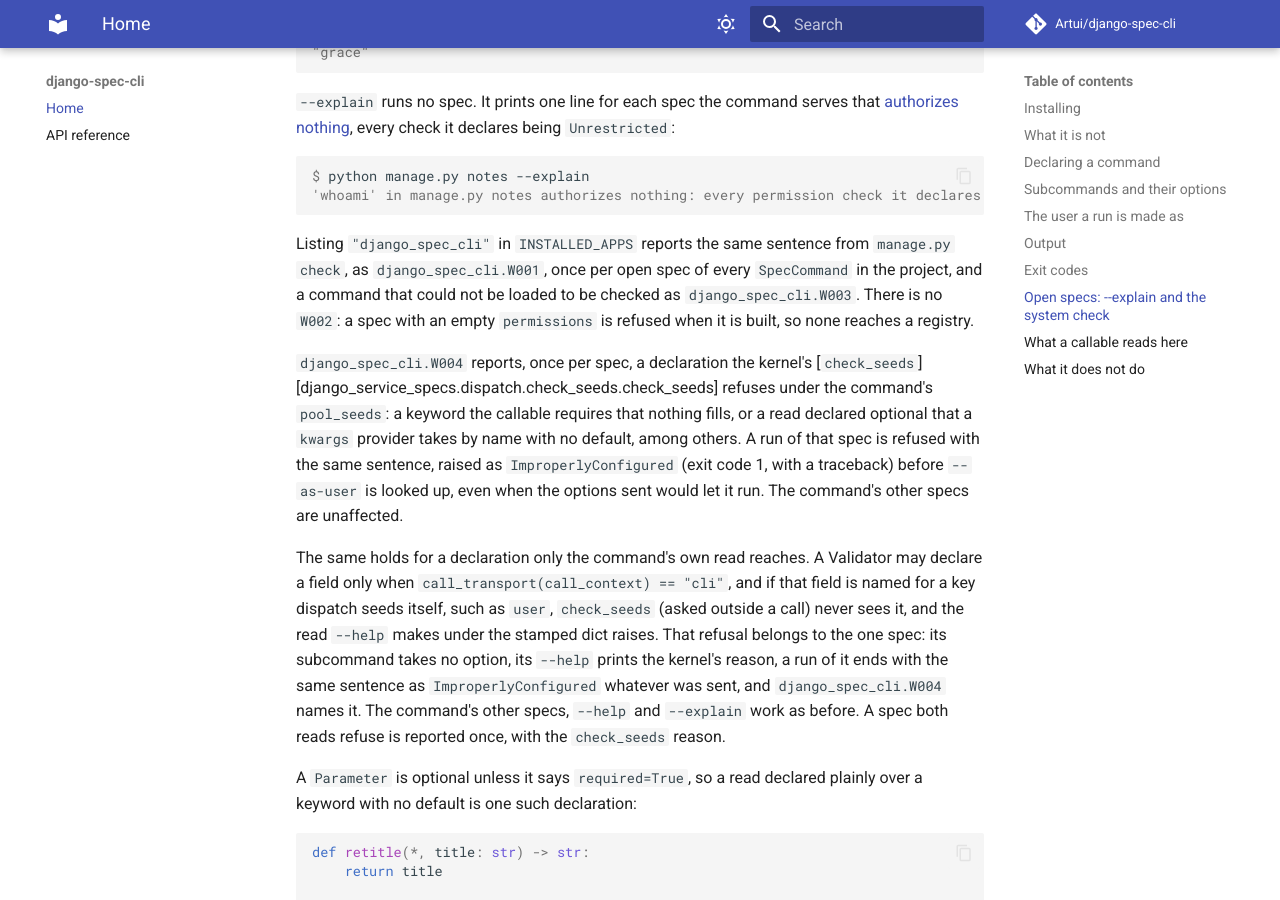
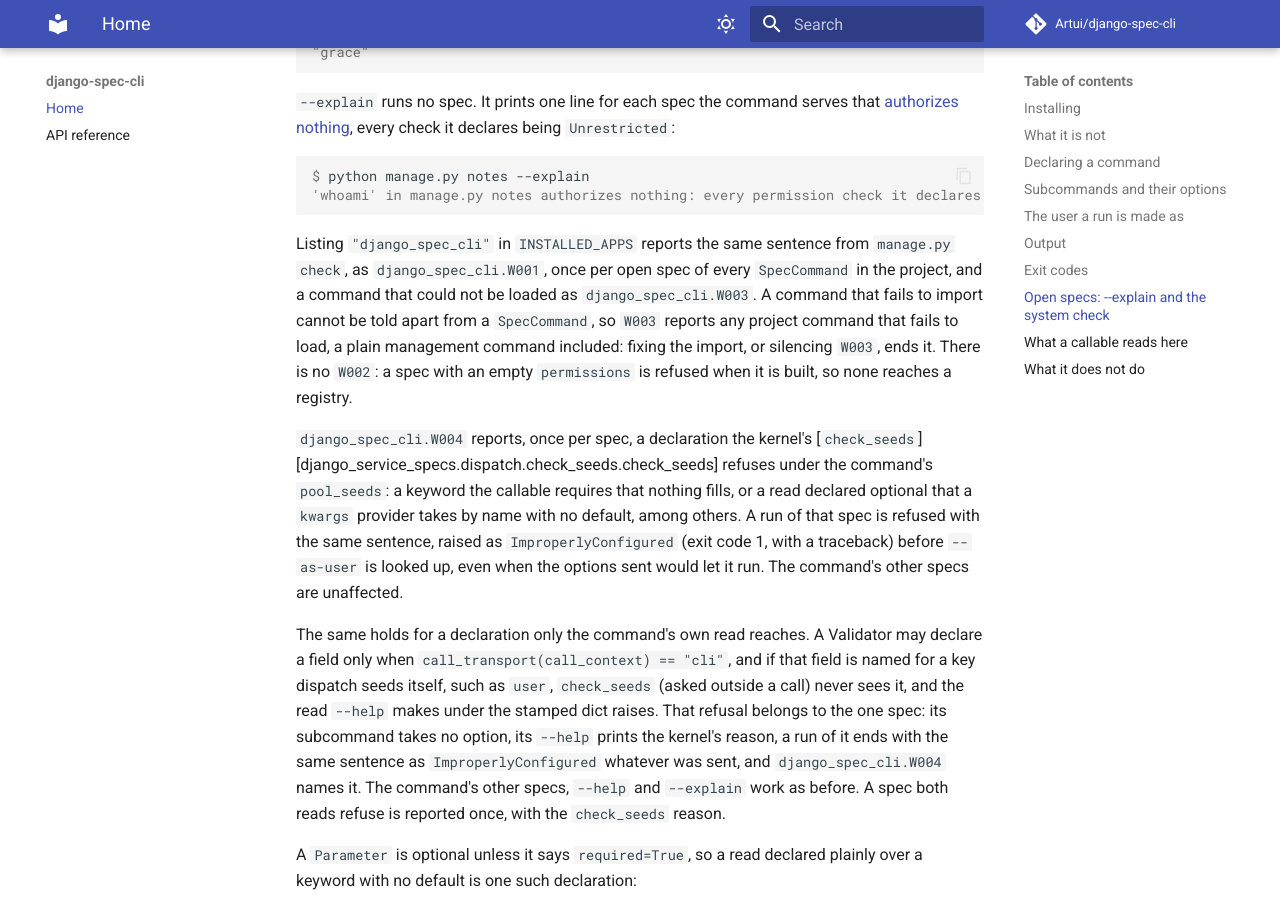
Before and after one commit to Artui/django-spec-cli, an MkDocs documentation site: the page built from docs/index.md, in a window 1280 px wide and 900 px high, scrolled down 5753 px. Built offline with MkDocs 1.6.1 and Material for MkDocs 9.7.7, drawn with Linux system fonts in a browser that asks for light colours; comment, search, counter and statistics services are not loaded.

Commit message:
docs: record the owner's decision on what W003 reports (#26)
Co-authored-by: Claude Opus 5.5 <noreply@anthropic.com>

```diff
--- a/docs/index.md
+++ b/docs/index.md
@@ -256,7 +256,10 @@ $ python manage.py notes --explain
 Listing `"django_spec_cli"` in `INSTALLED_APPS` reports the same
 sentence from `manage.py check`, as `django_spec_cli.W001`, once per
 open spec of every `SpecCommand` in the project, and a command that could not
-be loaded to be checked as `django_spec_cli.W003`. There is no
+be loaded as `django_spec_cli.W003`. A command that fails to import cannot be
+told apart from a `SpecCommand`, so `W003` reports any project command that
+fails to load, a plain management command included: fixing the import, or
+silencing `W003`, ends it. There is no
 `W002`: a spec with an empty `permissions` is refused when it is built, so
 none reaches a registry.
 
```
Also changed, not shown: CHANGELOG.md (+2 -0 lines), docs/reference.md (+2 -1 lines).
